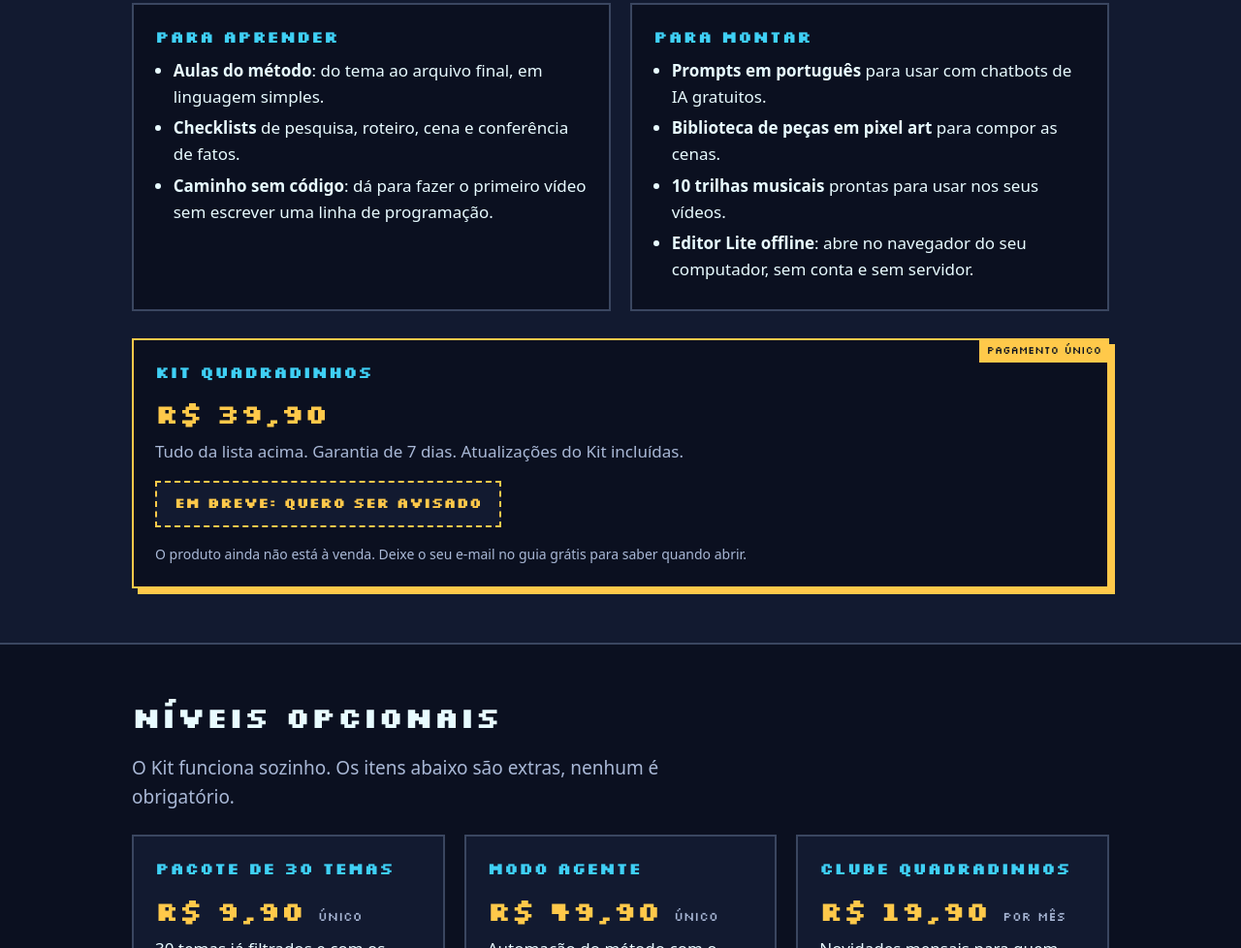
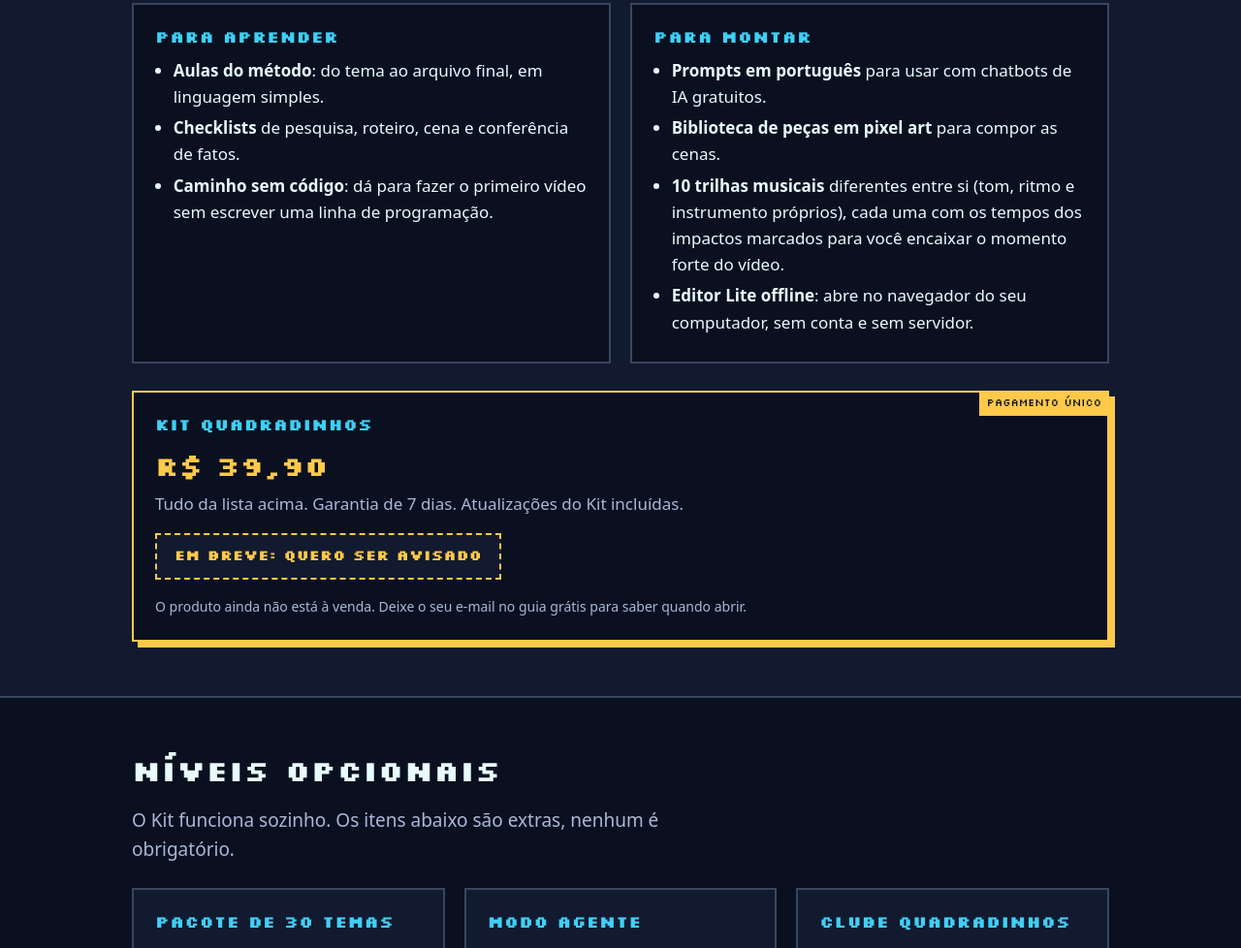
Before and after one commit to zhyph/tudoemquadradinhos-site, a plain HTML site: page index.html in a window 1280 px wide. Shown: the part 1431-2409 px from the top of the page at 97% size. Drawn offline with Linux system fonts and the light colour scheme.

Commit message:
Kit: describe the new varied tracks with hit marks

```diff
--- a/index.html
+++ b/index.html
@@ -97,7 +97,7 @@
         <ul>
           <li><b>Prompts em português</b> para usar com chatbots de IA gratuitos.</li>
           <li><b>Biblioteca de peças em pixel art</b> para compor as cenas.</li>
-          <li><b>10 trilhas musicais</b> prontas para usar nos seus vídeos.</li>
+          <li><b>10 trilhas musicais</b> diferentes entre si (tom, ritmo e instrumento próprios), cada uma com os tempos dos impactos marcados para você encaixar o momento forte do vídeo.</li>
           <li><b>Editor Lite offline</b>: abre no navegador do seu computador, sem conta e sem servidor.</li>
         </ul>
       </div>
```
